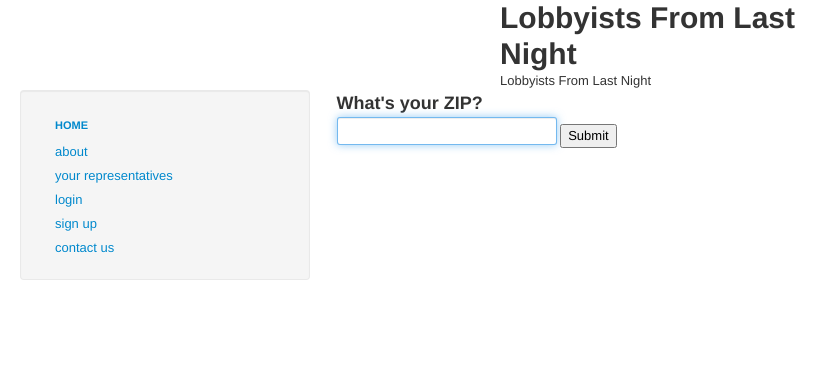
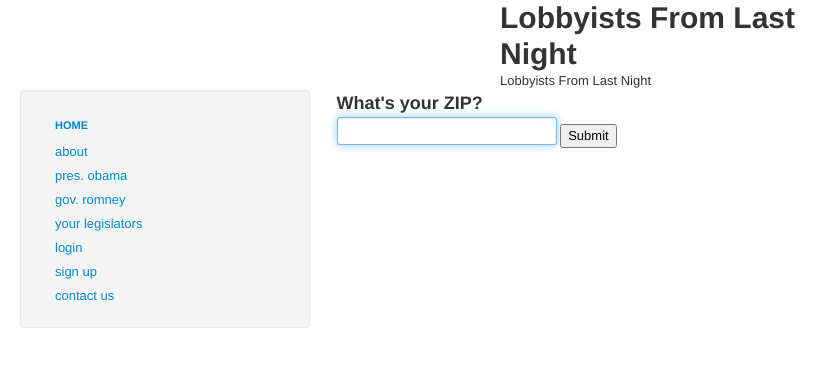
Before and after one commit to ChimeraCoder/lobbyistsfromlastnight, a Flask app: page /legislators/ in a window 1280 px wide. Shown: the top 367 px of the page, without its empty margins (0-838 px from the left). Run offline with Flask 2, Linux system fonts and the light colour scheme; parts of the project's set-up code (start-up, migrations or seed data) failed here and were passed over.

Commit message:
added obama + romney to nav

```diff
--- a/templates/layout.html
+++ b/templates/layout.html
@@ -19,7 +19,9 @@
                     <ul class="nav nav-list">
                         <li class="nav-header"><a href="{{ url_for('welcome') }}">home</a></li>
                         <li><a href="{{ url_for('welcome') }}">about</a></li>
-                        <li><a href="{{ url_for('legislators') }}">your representatives</a></li>
+                        <li><a href="/events/N00009638">pres. obama</a></li>
+                        <li><a href="/events/N00000286">gov. romney</a></li>
+                        <li><a href="{{ url_for('legislators') }}">your legislators</a></li>
                         {% if user_authenticated %}
                             <li><a href="/">Profile</a></li>
                             <li><a href="{{ url_for('logout') }}">logout</a></li>
```
